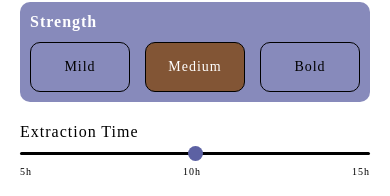
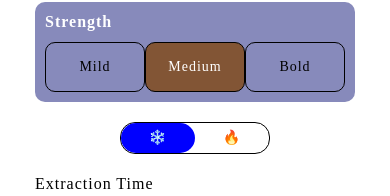
Before and after one commit to deltadovert/fydp23-frontend, a React Native app: screen /ScheduleBrew in a window 390 px wide. Shown: the part 172-368 px from the top of the page. Built offline with nearby package versions, Linux system fonts and the light colour scheme; no server answers.

Commit message:
all of it

```diff
--- a/src/ScheduleBrew.tsx
+++ b/src/ScheduleBrew.tsx
@@ -1,5 +1,5 @@
 import React from 'react';
-import { StyleSheet, View } from 'react-native';
+import { ScrollView, StyleSheet, View } from 'react-native';
 import RNDateTimePicker, {
   DateTimePickerEvent,
 } from '@react-native-community/datetimepicker';
@@ -18,6 +18,7 @@ import Text from './components/Text';
 import { COLORS } from './assets/colors';
 import ExtractionTimeSlider from './components/ExtractionTimeSlider';
 import PostBrewModal, { PostBrewModalType } from './components/PostBrewModal';
+import HotWaterMode from './components/HotWaterMode';
 
 const getTimestamp = (date, time) => {
   const timeArr = time.split(':'); // '04:20'
@@ -61,6 +62,8 @@ const ScheduleBrew = ({ navigation }) => {
 
   const [showModal, setShowModal] = React.useState<boolean>(false);
 
+  const [isCold, setIsCold] = React.useState<boolean>(true);
+
   const api = useAPI();
 
   const onGoBack = () => {
@@ -77,6 +80,7 @@ const ScheduleBrew = ({ navigation }) => {
             duration: extractionTime,
             size: brewSize,
             strength: brewStrength,
+            is_cold: isCold,
           })
         : api.postScheduledBrew({
             days,
@@ -84,6 +88,7 @@ const ScheduleBrew = ({ navigation }) => {
             duration: extractionTime,
             size: brewSize,
             strength: brewStrength,
+            is_cold: isCold,
           });
     post()
       .then(() => {
@@ -118,6 +123,13 @@ const ScheduleBrew = ({ navigation }) => {
 
   return (
     <GenericScreen title="Schedule a new brew!">
+      <ScrollView
+        contentContainerStyle={{
+          alignItems: 'center',
+          paddingBottom: 150,
+        }}
+        showsVerticalScrollIndicator={false}
+      >
         <Section title="Size">
           <BrewSizePicker selectedSize={brewSize} setSize={setBrewSize} />
         </Section>
@@ -133,11 +145,16 @@ const ScheduleBrew = ({ navigation }) => {
 
         <Spacer height={20} />
 
+        <HotWaterMode isCold={isCold} setIsCold={setIsCold} />
+
+        <Spacer height={20} />
+
         <ExtractionTimeSlider
           sliderValue={extractionTime}
           setSliderValue={setExtractionTime}
           sliderBarWidth={sliderBarWidth}
           setSliderBarWidth={setSliderBarWidth}
+          isCold={isCold}
         />
 
         <Spacer height={20} />
@@ -173,7 +190,13 @@ const ScheduleBrew = ({ navigation }) => {
             onChange={handleTimeChange}
           />
         </View>
-
+      </ScrollView>
+      <PostBrewModal
+        visible={showModal}
+        onClose={onModalClose}
+        type={hasError ? PostBrewModalType.FAILURE : PostBrewModalType.SUCCESS}
+        brewReadyTime={time}
+      />
       <View
         style={{
           flexDirection: 'row',
@@ -191,12 +214,6 @@ const ScheduleBrew = ({ navigation }) => {
           isLoading={isMakingReq}
         />
       </View>
-      <PostBrewModal
-        visible={showModal}
-        onClose={onModalClose}
-        type={hasError ? PostBrewModalType.FAILURE : PostBrewModalType.SUCCESS}
-        brewReadyTime={time}
-      />
     </GenericScreen>
   );
 };
--- a/src/api/types/types.ts
+++ b/src/api/types/types.ts
@@ -5,6 +5,7 @@ interface IBrew {
   size: BrewSize;
   strength: BrewStrength;
   duration: number;
+  is_cold: boolean;
 }
 
 export interface ISingleBrew extends IBrew {
--- a/src/assets/images/images.ts
+++ b/src/assets/images/images.ts
@@ -1,4 +1,5 @@
 export const IMAGES = {
   loadingGif: require('./beverage.gif'),
   checkMark: require('./check.png'),
+  questionBev: require('./question-beverage.png'),
 };
--- a/src/components/BrewStatus.tsx
+++ b/src/components/BrewStatus.tsx
@@ -1,5 +1,5 @@
 import React from 'react';
-import { View, StyleSheet } from 'react-native';
+import { View, StyleSheet, Image } from 'react-native';
 import Text, { TextSize } from './Text';
 import { useAPI } from '../api/api';
 import { H_TO_SEC, MIN_TO_SEC, REFETCH_STATUS_MS, SEC_TO_MS } from '../consts';
@@ -9,6 +9,7 @@ import Spacer from './Spacer';
 import { COLORS } from '../assets/colors';
 import Loading from './Loading';
 import Check from './Check';
+import { IMAGES } from '../assets/images/images';
 
 const getFormattedString = (timestamp: number) => {
   const userTimezone = moment.tz.guess();
@@ -51,8 +52,10 @@ const BrewStatus: React.FC = () => {
     await api
       .getStatus()
       .then((res) => {
-        setStatus(res);
-        setHasError(false);
+        if (JSON.stringify(res) !== JSON.stringify(status)) {
+          setStatus(res);
+          setHasError(false);
+        }
       })
       .catch(() => setHasError(true));
 
@@ -77,6 +80,9 @@ const BrewStatus: React.FC = () => {
   const ErrorView: React.FC = () => {
     return (
       <View style={Style.container}>
+        <Text style={Style.statusText} size={TextSize.LARGE}>
+          Uh oh!
+        </Text>
         <Loading />
         <Text style={Style.error} size={TextSize.SMALL}>
           There was an error getting your brew schedule. Trying again...
@@ -91,7 +97,16 @@ const BrewStatus: React.FC = () => {
         <Text style={Style.statusText} size={TextSize.LARGE}>
           Your brew status
         </Text>
-        <Spacer height={30} />
+        <Image
+          source={IMAGES.questionBev}
+          resizeMode="contain"
+          style={{
+            height: 250,
+            width: '100%',
+            marginTop: -60,
+            marginBottom: -40,
+          }}
+        />
         <Text style={Style.text} size={TextSize.MEDIUM}>
           Schedule a brew to get started!
         </Text>
--- a/src/components/ExtractionTimeSlider.tsx
+++ b/src/components/ExtractionTimeSlider.tsx
@@ -20,6 +20,7 @@ interface IProps {
   setSliderValue: (value: number) => void;
   sliderBarWidth: number;
   setSliderBarWidth: (value: number) => void;
+  isCold: boolean;
 }
 
 const ExtractionTimeSlider: React.FC<IProps> = ({
@@ -27,6 +28,7 @@ const ExtractionTimeSlider: React.FC<IProps> = ({
   setSliderValue,
   sliderBarWidth,
   setSliderBarWidth,
+  isCold,
 }) => {
   const panResponder = PanResponder.create({
     onMoveShouldSetPanResponder: () => true,
@@ -42,6 +44,8 @@ const ExtractionTimeSlider: React.FC<IProps> = ({
       );
     },
   });
+
+  const unit = isCold ? 'h' : 'min';
 
   const handleSliderBarLayout = (event: LayoutChangeEvent) => {
     setSliderBarWidth(event.nativeEvent.layout.width);
@@ -63,11 +67,11 @@ const ExtractionTimeSlider: React.FC<IProps> = ({
       </View>
       <Spacer height={10} />
       <View style={{ flexDirection: 'row', justifyContent: 'space-between' }}>
-        <Text size={TextSize.TINY}>{MIN_SLIDER_VALUE}h</Text>
+        <Text size={TextSize.TINY}>{MIN_SLIDER_VALUE}{unit}</Text>
         <Text size={TextSize.TINY}>
-          {(MIN_SLIDER_VALUE + MAX_SLIDER_VALUE) / 2}h
+          {(MIN_SLIDER_VALUE + MAX_SLIDER_VALUE) / 2}{unit}
         </Text>
-        <Text size={TextSize.TINY}>{MAX_SLIDER_VALUE}h</Text>
+        <Text size={TextSize.TINY}>{MAX_SLIDER_VALUE}{unit}</Text>
       </View>
     </View>
   );
--- /dev/null
+++ b/src/components/HotWaterMode.tsx
@@ -0,0 +1,94 @@
+import React from 'react';
+import { Animated, Pressable, StyleSheet, View } from 'react-native';
+import Spacer from './Spacer';
+import Text from './Text';
+
+const SIZE = 30;
+
+interface IProps {
+  isCold: boolean;
+  setIsCold: (isCold: boolean) => void;
+}
+
+const HotWaterMode: React.FC<IProps> = ({ isCold, setIsCold }) => {
+  const [width, setWidth] = React.useState<number>();
+
+  const slideAnim = React.useRef(new Animated.Value(0)).current;
+
+  const slide = (value: number) => {
+    Animated.timing(slideAnim, {
+      toValue: value,
+      duration: 400,
+      useNativeDriver: false,
+    }).start();
+  };
+
+  return (
+    <View
+      style={Style.container}
+      onLayout={(event) => setWidth(event.nativeEvent.layout.width)}
+    >
+      <Animated.View
+        style={[
+          Style.pill,
+          { left: slideAnim },
+          { backgroundColor: isCold ? 'blue' : 'red' },
+        ]}
+      />
+      <Pressable
+        onPress={() => {
+          setIsCold(true);
+          slide(0);
+        }}
+        style={Style.ice}
+      >
+        <Text>❄️</Text>
+      </Pressable>
+      <Pressable
+        onPress={() => {
+          setIsCold(false);
+          slide(0.5 * width);
+        }}
+        style={Style.flame}
+      >
+        <Text>🔥</Text>
+      </Pressable>
+    </View>
+  );
+};
+
+export default HotWaterMode;
+
+const Style = StyleSheet.create({
+  container: {
+    width: 150,
+    flexDirection: 'row',
+    alignItems: 'center',
+    borderRadius: SIZE / 2,
+    borderWidth: 1,
+  },
+  text: {
+    color: 'red',
+  },
+  pill: {
+    width: '50%',
+    position: 'absolute',
+    height: '100%',
+    borderRadius: SIZE / 2,
+  },
+  flame: {
+    width: '50%',
+    height: SIZE,
+    justifyContent: 'center',
+    alignItems: 'center',
+  },
+  ice: {
+    width: '50%',
+    height: SIZE,
+    justifyContent: 'center',
+    alignItems: 'center',
+  },
+  emoji: {
+    textAlign: 'center',
+  },
+});
--- a/src/components/Modal.tsx
+++ b/src/components/Modal.tsx
@@ -20,6 +20,7 @@ const Modal: React.FC<ModalProps> = ({ visible, onClose, children }) => {
         height: SCREEN_HEIGHT,
         width: SCREEN_WIDTH,
         position: 'absolute',
+        zIndex: 999,
       }}
     >
       <View style={Style.overlay} />
```
Also changed, not shown: src/assets/images/question-beverage.png (added). Lines whose indentation alone changed are shown as unchanged.
